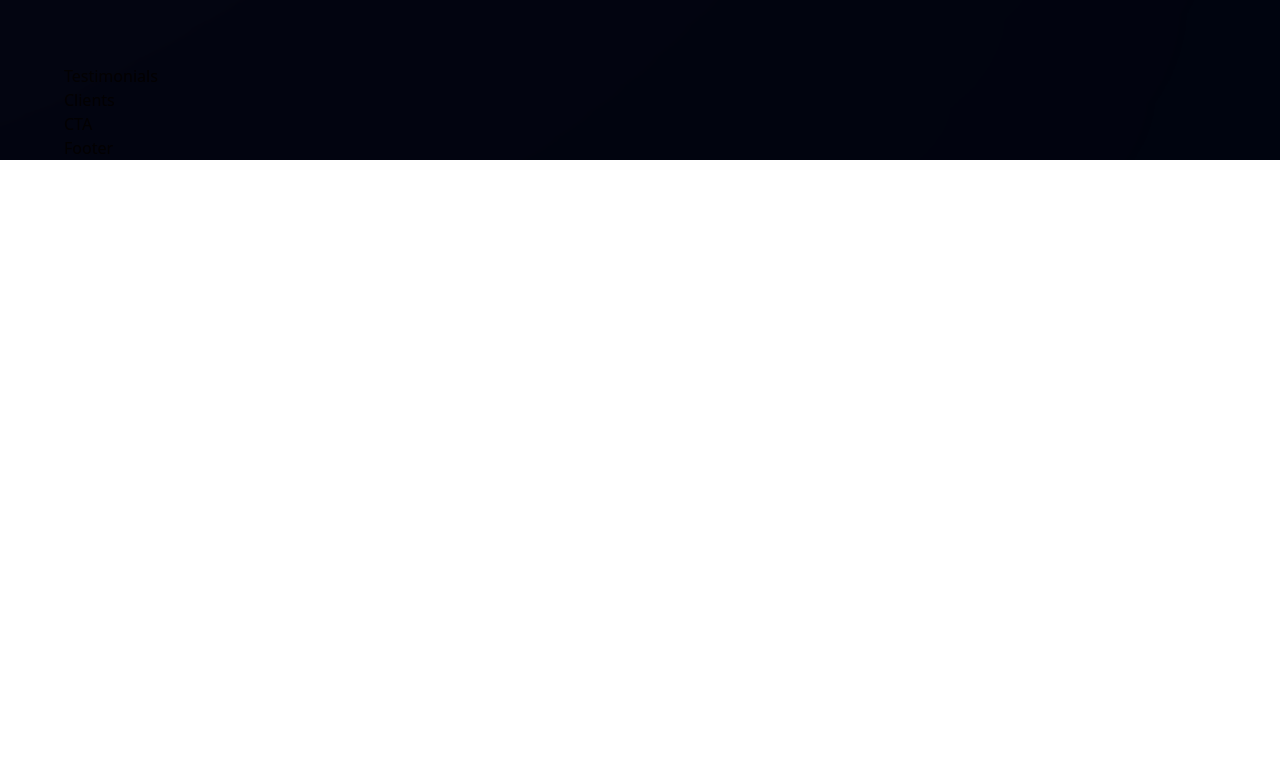
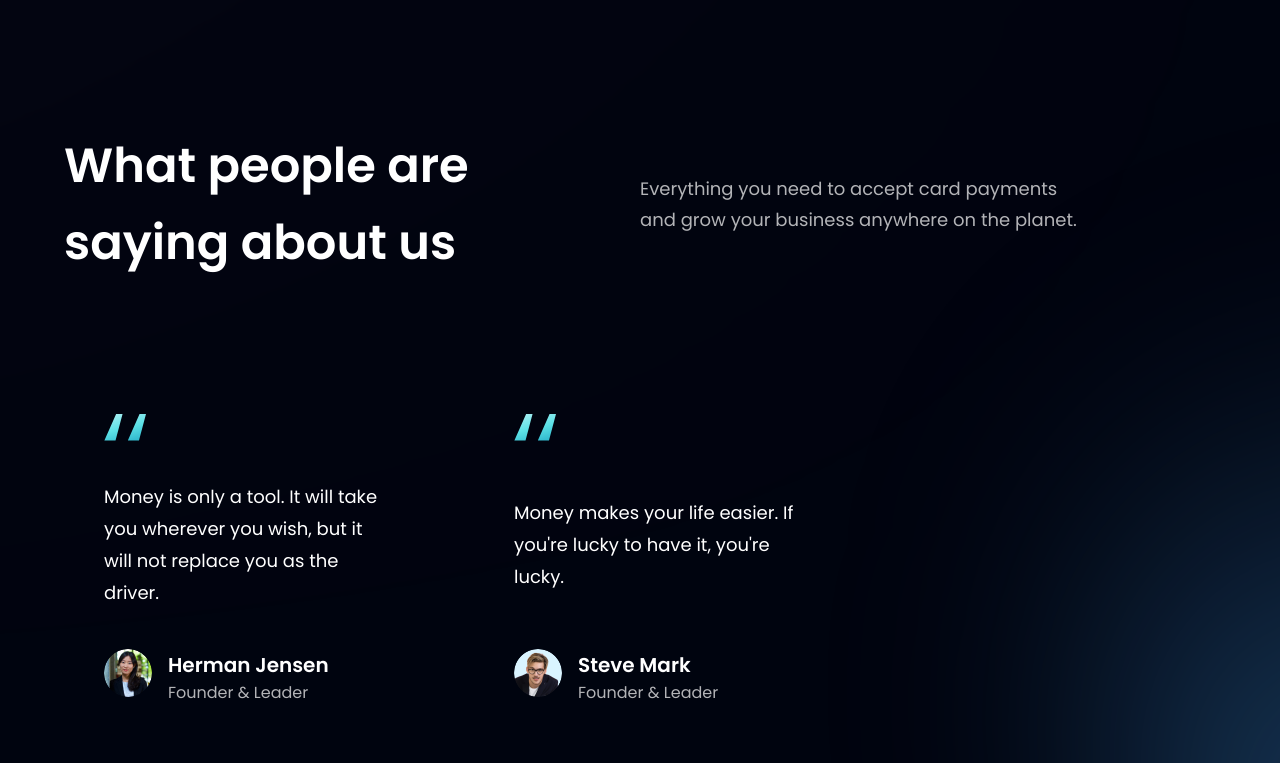
Before and after one commit to vaganast/React-Tailwind, a React (Vite) app: page / in a window 1280 px wide. Shown: the part 2737-3500 px from the top of the page. Before the commit the page ends 2897 px from the top, so only its background shows below. Built offline with nearby package versions, Linux system fonts and the light colour scheme.

Commit message:
Testimonials

```diff
--- a/src/components/Clients.jsx
+++ b/src/components/Clients.jsx
@@ -1,9 +1,18 @@
-import React from 'react'
+import { clients } from '../constats'
+import styles from '../style'
 
-const Clients = () => {
-  return (
-    <div>Clients</div>
+const Clients = () => (
+    <section className={`${styles.flexCenter} my-4`}>
+      <div className={`${styles.flexCenter} flex-wrap w-full`}>
+        {clients.map((client) => (
+          <div key={client.id} className={`flex-1 ${styles.flexCenter} sm:min-w-[192px] min-w-[120px]`}>
+            <img src={client.logo} alt='client'
+            className='sm:w-[192px] w-[100px] object-contain'/>
+          </div>
+        ))}
+      </div>
+    </section>
   )
-}
+
 
 export default Clients
--- a/src/components/FeedbackCard.jsx
+++ b/src/components/FeedbackCard.jsx
@@ -1,9 +1,24 @@
-import React from 'react'
+import { quotes } from '../assets'
 
-const FeedbackCard = () => {
-  return (
-    <div>FeedbackCard</div>
+const FeedbackCard = ({ content, name, title, img }) => (
+    <div className='flex justify-between flex-col px-10 py-12 rounded-[20px] max-w-[370px] md:mr-10 sm:mr-5 mr-0 my-5 feedback-card'>
+      <img src={quotes} alt='double-quotes' className='w-[42px] h-[27px] object-contain'/>
+      <p className='font-poppins font-normal text-[18px] leading-[32px] text-white my-10'>
+        {content}
+      </p>
+      <div className='flex flex-row'>
+        <img src={img} alt={name} className='w-[48px] h-[48px] rounded-full' />
+        <div className='flex flex-col ml-4'>
+          <h4 className='font-poppins font-semibold text-[20px] leading-[32px] text-white'>
+            {name}
+          </h4>
+          <p className='font-poppins font-normal text-[16px] leading-[24px] text-dimWhite'>
+            {title}
+          </p>
+        </div>
+      </div>
+    </div>
   )
-}
+
 
 export default FeedbackCard
--- a/src/components/Testimonials.jsx
+++ b/src/components/Testimonials.jsx
@@ -1,9 +1,28 @@
-import React from 'react'
+import { feedback } from '../constats'
+import styles from '../style'
+import FeedbackCard from './FeedbackCard'
 
-const Testimonials = () => {
-  return (
-    <div>Testimonials</div>
+const Testimonials = () =>(
+    <section id='clients' className={`${styles.paddingY} ${styles.flexCenter} flex-col relative`}>
+      <div className='absolute z-[0] w-[60%] h-[60%] -right-[50%] rounded-full blue__gradient'/>
+
+      <div className='w-full flex justify-between items-center md:flex-row flex-col sm:mb-16 mb-6 relative z-[1]'>
+        <h2 className={styles.heading2}>
+          What people are <br className='sm:block hidden'/> saying about us
+          </h2>
+          <div className='w-full md:mt-0 mt-6'>
+            <p className={`${styles.paragraph} text-left max-w-[450px]`}>
+              Everything you need to accept card payments and grow your business anywhere on the planet.
+              </p>
+          </div>
+      </div>
+      <div className='flex flex-wrap sm:justify-start justify-center w-full feedback-container relative z-[1]'>
+        {feedback.map((card) => (
+          <FeedbackCard key={card.id} {...card}/>
+        ))}
+      </div>
+    </section>
   )
-}
+
 
 export default Testimonials
```
